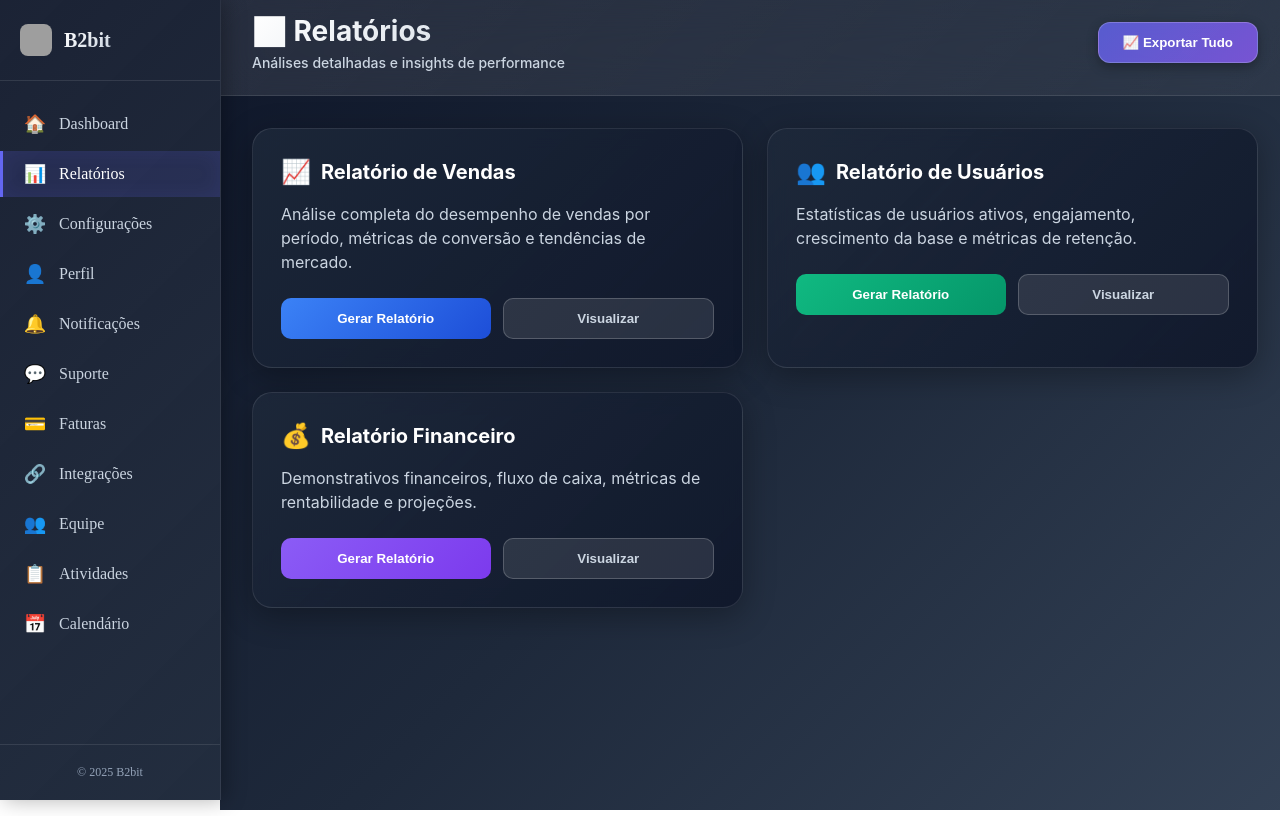
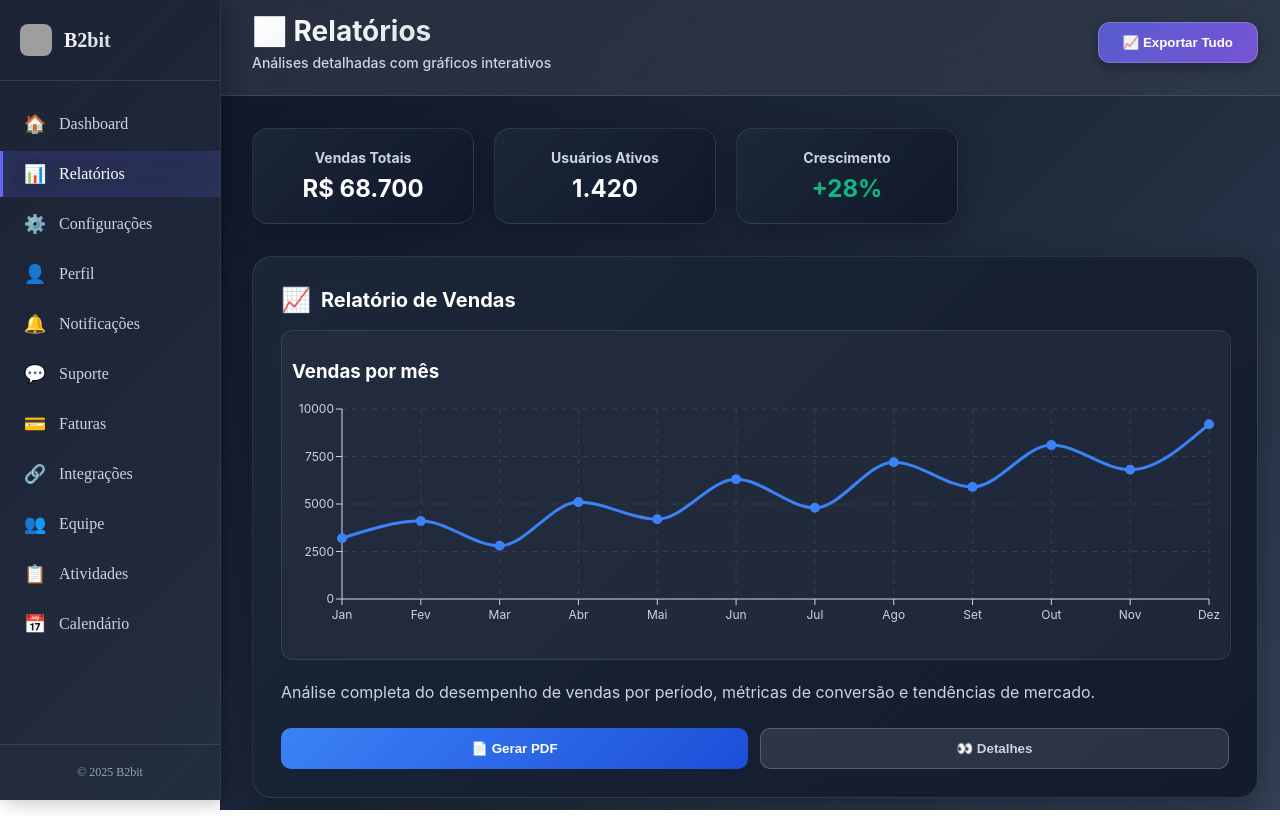
Before and after one commit to DiegoCarvalho-dev/Desafio-tecnico-b2bit, a React (Vite) app in the folder dasafio-b2bit/: page /relatorios in a window 1280 px wide. Built offline with nearby package versions, Linux system fonts and the light colour scheme; grey boxes are pictures that could not be loaded.

Commit message:
style: ajustar posicionamento e padding dos containers de gráfico para perfeito enquadramento

```diff
--- a/dasafio-b2bit/src/pages/Relatorios.jsx
+++ b/dasafio-b2bit/src/pages/Relatorios.jsx
@@ -1,6 +1,46 @@
-import React from "react";
+import React, { useState } from "react";
+import SalesChart from "../components/SalesChart";
+import StatCard from "../components/StatCard";
 
 export default function Relatorios() {
+  const [relatorioAtivo, setRelatorioAtivo] = useState(null);
+
+  const dadosVendas = [
+    { month: 'Jan', sales: 3200 },
+    { month: 'Fev', sales: 4100 },
+    { month: 'Mar', sales: 2800 },
+    { month: 'Abr', sales: 5100 },
+    { month: 'Mai', sales: 4200 },
+    { month: 'Jun', sales: 6300 },
+    { month: 'Jul', sales: 4800 },
+    { month: 'Ago', sales: 7200 },
+    { month: 'Set', sales: 5900 },
+    { month: 'Out', sales: 8100 },
+    { month: 'Nov', sales: 6800 },
+    { month: 'Dez', sales: 9200 }
+  ];
+
+  const dadosUsuarios = [
+    { month: 'Jan', users: 1200 },
+    { month: 'Fev', users: 1900 },
+    { month: 'Mar', users: 1500 },
+    { month: 'Abr', users: 2100 },
+    { month: 'Mai', users: 1800 },
+    { month: 'Jun', users: 2400 }
+  ];
+
+  const visualizarRelatorio = (tipo) => {
+    setRelatorioAtivo(tipo);
+  };
+
+  const fecharRelatorio = () => {
+    setRelatorioAtivo(null);
+  };
+
+  const gerarRelatorio = (tipo) => {
+    alert(`📊 Relatório ${tipo} está sendo gerado...`);
+  };
+
   return (
     <div style={{
       position: 'fixed',
@@ -45,7 +85,7 @@ export default function Relatorios() {
             fontSize: '14px',
             fontWeight: '500'
           }}>
-            Análises detalhadas e insights de performance
+            Análises detalhadas com gráficos interativos
           </p>
         </div>
         <button style={{
@@ -71,10 +111,60 @@ export default function Relatorios() {
         zIndex: '1'
       }}>
 
-        {/* Grid de Cards */}
+        {/* Métricas Rápidas usando StatCard (adaptado) */}
+        <div style={{
+          display: 'flex',
+          gap: '20px',
+          marginBottom: '32px',
+          flexWrap: 'wrap'
+        }}>
+          <div style={{
+            background: 'linear-gradient(135deg, rgba(30, 41, 59, 0.8) 0%, rgba(15, 23, 42, 0.9) 100%)',
+            borderRadius: '16px',
+            padding: '20px',
+            boxShadow: '0 8px 32px rgba(0, 0, 0, 0.3)',
+            border: '1px solid rgba(255, 255, 255, 0.1)',
+            backdropFilter: 'blur(10px)',
+            minWidth: '180px',
+            textAlign: 'center'
+          }}>
+            <h3 style={{ margin: '0 0 8px 0', fontSize: '14px', color: '#cbd5e1' }}>Vendas Totais</h3>
+            <p style={{ margin: 0, fontSize: '24px', fontWeight: 'bold', color: '#ffffff' }}>R$ 68.700</p>
+          </div>
+
+          <div style={{
+            background: 'linear-gradient(135deg, rgba(30, 41, 59, 0.8) 0%, rgba(15, 23, 42, 0.9) 100%)',
+            borderRadius: '16px',
+            padding: '20px',
+            boxShadow: '0 8px 32px rgba(0, 0, 0, 0.3)',
+            border: '1px solid rgba(255, 255, 255, 0.1)',
+            backdropFilter: 'blur(10px)',
+            minWidth: '180px',
+            textAlign: 'center'
+          }}>
+            <h3 style={{ margin: '0 0 8px 0', fontSize: '14px', color: '#cbd5e1' }}>Usuários Ativos</h3>
+            <p style={{ margin: 0, fontSize: '24px', fontWeight: 'bold', color: '#ffffff' }}>1.420</p>
+          </div>
+
+          <div style={{
+            background: 'linear-gradient(135deg, rgba(30, 41, 59, 0.8) 0%, rgba(15, 23, 42, 0.9) 100%)',
+            borderRadius: '16px',
+            padding: '20px',
+            boxShadow: '0 8px 32px rgba(0, 0, 0, 0.3)',
+            border: '1px solid rgba(255, 255, 255, 0.1)',
+            backdropFilter: 'blur(10px)',
+            minWidth: '180px',
+            textAlign: 'center'
+          }}>
+            <h3 style={{ margin: '0 0 8px 0', fontSize: '14px', color: '#cbd5e1' }}>Crescimento</h3>
+            <p style={{ margin: 0, fontSize: '24px', fontWeight: 'bold', color: '#10b981' }}>+28%</p>
+          </div>
+        </div>
+
+        {/* Grid de Cards de Relatório */}
         <div style={{
           display: 'grid',
-          gridTemplateColumns: 'repeat(auto-fit, minmax(380px, 1fr))',
+          gridTemplateColumns: 'repeat(auto-fit, minmax(500px, 1fr))',
           gap: '24px'
         }}>
 
@@ -94,11 +184,23 @@ export default function Relatorios() {
               fontWeight: '700',
               display: 'flex',
               alignItems: 'center',
-              gap: '10px'
+              gap: '10px',
+              color: '#ffffff'
             }}>
               <span style={{ fontSize: '24px' }}>📈</span>
               Relatório de Vendas
             </h2>
+
+            {/* USANDO O SALESCHART EXISTENTE */}
+            <div style={{
+              background: 'rgba(255, 255, 255, 0.05)',
+              borderRadius: '12px',
+              padding: '0px 16px 0px 0px',
+              marginBottom: '20px'
+            }}>
+              <SalesChart data={dadosVendas} />
+            </div>
+
             <p style={{
               margin: '0 0 24px 0',
               color: '#cbd5e1',
@@ -106,8 +208,10 @@ export default function Relatorios() {
             }}>
               Análise completa do desempenho de vendas por período, métricas de conversão e tendências de mercado.
             </p>
+
             <div style={{ display: 'flex', gap: '12px' }}>
-              <button style={{
+              <button
+                style={{
                   background: 'linear-gradient(135deg, #3b82f6 0%, #1d4ed8 100%)',
                   color: 'white',
                   border: 'none',
@@ -117,10 +221,13 @@ export default function Relatorios() {
                   cursor: 'pointer',
                   transition: 'all 0.3s ease',
                   flex: '1'
-              }}>
-                Gerar Relatório
+                }}
+                onClick={() => gerarRelatorio('de Vendas')}
+              >
+                📄 Gerar PDF
               </button>
-              <button style={{
+              <button
+                style={{
                   background: 'rgba(255, 255, 255, 0.1)',
                   color: '#cbd5e1',
                   border: '1px solid rgba(255, 255, 255, 0.2)',
@@ -130,8 +237,10 @@ export default function Relatorios() {
                   cursor: 'pointer',
                   transition: 'all 0.3s ease',
                   flex: '1'
-              }}>
-                Visualizar
+                }}
+                onClick={() => visualizarRelatorio('vendas')}
+              >
+                👀 Detalhes
               </button>
             </div>
           </div>
@@ -152,11 +261,27 @@ export default function Relatorios() {
               fontWeight: '700',
               display: 'flex',
               alignItems: 'center',
-              gap: '10px'
+              gap: '10px',
+              color: '#ffffff'
             }}>
               <span style={{ fontSize: '24px' }}>👥</span>
               Relatório de Usuários
             </h2>
+
+            {/* Gráfico de Usuários */}
+            <div style={{
+              background: 'rgba(255, 255, 255, 0.05)',
+              borderRadius: '12px',
+              padding: '0px 16px 0px 0px',
+              marginBottom: '20px'
+            }}>
+              <SalesChart
+                data={dadosUsuarios}
+                dataKey="users"
+                strokeColor="#10b981"
+              />
+            </div>
+
             <p style={{
               margin: '0 0 24px 0',
               color: '#cbd5e1',
@@ -164,8 +289,10 @@ export default function Relatorios() {
             }}>
               Estatísticas de usuários ativos, engajamento, crescimento da base e métricas de retenção.
             </p>
+
             <div style={{ display: 'flex', gap: '12px' }}>
-              <button style={{
+              <button
+                style={{
                   background: 'linear-gradient(135deg, #10b981 0%, #059669 100%)',
                   color: 'white',
                   border: 'none',
@@ -175,10 +302,13 @@ export default function Relatorios() {
                   cursor: 'pointer',
                   transition: 'all 0.3s ease',
                   flex: '1'
-              }}>
-                Gerar Relatório
+                }}
+                onClick={() => gerarRelatorio('de Usuários')}
+              >
+                📄 Gerar PDF
               </button>
-              <button style={{
+              <button
+                style={{
                   background: 'rgba(255, 255, 255, 0.1)',
                   color: '#cbd5e1',
                   border: '1px solid rgba(255, 255, 255, 0.2)',
@@ -188,72 +318,115 @@ export default function Relatorios() {
                   cursor: 'pointer',
                   transition: 'all 0.3s ease',
                   flex: '1'
-              }}>
-                Visualizar
-              </button>
-            </div>
-          </div>
-
-          {/* Card Relatório Financeiro */}
-          <div style={{
-            background: 'linear-gradient(135deg, rgba(30, 41, 59, 0.8) 0%, rgba(15, 23, 42, 0.9) 100%)',
-            borderRadius: '20px',
-            padding: '28px',
-            boxShadow: '0 8px 32px rgba(0, 0, 0, 0.3)',
-            border: '1px solid rgba(255, 255, 255, 0.1)',
-            backdropFilter: 'blur(10px)',
-            transition: 'all 0.3s ease'
-          }}>
-            <h2 style={{
-              margin: '0 0 16px 0',
-              fontSize: '20px',
-              fontWeight: '700',
-              display: 'flex',
-              alignItems: 'center',
-              gap: '10px'
-            }}>
-              <span style={{ fontSize: '24px' }}>💰</span>
-              Relatório Financeiro
-            </h2>
-            <p style={{
-              margin: '0 0 24px 0',
-              color: '#cbd5e1',
-              lineHeight: '1.5'
-            }}>
-              Demonstrativos financeiros, fluxo de caixa, métricas de rentabilidade e projeções.
-            </p>
-            <div style={{ display: 'flex', gap: '12px' }}>
-              <button style={{
-                background: 'linear-gradient(135deg, #8b5cf6 0%, #7c3aed 100%)',
-                color: 'white',
-                border: 'none',
-                padding: '12px 20px',
-                borderRadius: '10px',
-                fontWeight: '600',
-                cursor: 'pointer',
-                transition: 'all 0.3s ease',
-                flex: '1'
-              }}>
-                Gerar Relatório
-              </button>
-              <button style={{
-                background: 'rgba(255, 255, 255, 0.1)',
-                color: '#cbd5e1',
-                border: '1px solid rgba(255, 255, 255, 0.2)',
-                padding: '12px 20px',
-                borderRadius: '10px',
-                fontWeight: '600',
-                cursor: 'pointer',
-                transition: 'all 0.3s ease',
-                flex: '1'
-              }}>
-                Visualizar
+                }}
+                onClick={() => visualizarRelatorio('usuarios')}
+              >
+                👀 Detalhes
               </button>
             </div>
           </div>
 
         </div>
+
+        {/* Modal de Detalhes */}
+        {relatorioAtivo && (
+          <div style={{
+            position: 'fixed',
+            top: '0',
+            left: '0',
+            right: '0',
+            bottom: '0',
+            background: 'rgba(0, 0, 0, 0.8)',
+            display: 'flex',
+            alignItems: 'center',
+            justifyContent: 'center',
+            zIndex: '1000',
+            padding: '20px'
+          }}>
+            <div style={{
+              background: 'linear-gradient(135deg, rgba(30, 41, 59, 0.95) 0%, rgba(15, 23, 42, 0.98) 100%)',
+              borderRadius: '20px',
+              padding: '32px',
+              boxShadow: '0 20px 60px rgba(0, 0, 0, 0.5)',
+              border: '1px solid rgba(255, 255, 255, 0.2)',
+              backdropFilter: 'blur(20px)',
+              maxWidth: '800px',
+              width: '100%',
+              maxHeight: '80vh',
+              overflowY: 'auto'
+            }}>
+              <div style={{
+                display: 'flex',
+                justifyContent: 'space-between',
+                alignItems: 'center',
+                marginBottom: '24px'
+              }}>
+                <h2 style={{
+                  margin: 0,
+                  fontSize: '24px',
+                  fontWeight: '700',
+                  color: '#ffffff'
+                }}>
+                  {relatorioAtivo === 'vendas' && '📈 Detalhes - Vendas'}
+                  {relatorioAtivo === 'usuarios' && '👥 Detalhes - Usuários'}
+                </h2>
+                <button
+                  onClick={fecharRelatorio}
+                  style={{
+                    background: 'rgba(255, 255, 255, 0.1)',
+                    color: '#cbd5e1',
+                    border: '1px solid rgba(255, 255, 255, 0.2)',
+                    padding: '8px 16px',
+                    borderRadius: '8px',
+                    cursor: 'pointer',
+                    fontSize: '18px'
+                  }}
+                >
+                  ✕
+                </button>
               </div>
+
+              <div style={{ height: '300px', marginBottom: '20px' }}>
+                {relatorioAtivo === 'vendas' && <SalesChart data={dadosVendas} />}
+                {relatorioAtivo === 'usuarios' && <SalesChart data={dadosUsuarios} dataKey="users" strokeColor="#10b981" />}
+              </div>
+
+              <div style={{
+                padding: '16px',
+                background: 'rgba(255, 255, 255, 0.05)',
+                borderRadius: '12px',
+                border: '1px solid rgba(255, 255, 255, 0.1)'
+              }}>
+                <h4 style={{ margin: '0 0 8px 0', color: '#ffffff' }}>📋 Análise Detalhada</h4>
+                <p style={{ margin: 0, color: '#cbd5e1', fontSize: '14px', lineHeight: '1.6' }}>
+                  {relatorioAtivo === 'vendas' && 'Crescimento consistente ao longo do ano com pico de R$ 9.200 em Dezembro. Tendência positiva com aumento médio de 15% mensal.'}
+                  {relatorioAtivo === 'usuarios' && 'Base de usuários cresceu 100% em 6 meses. Alta taxa de retenção (85%) e engajamento consistente.'}
+                </p>
+              </div>
+            </div>
+          </div>
+        )}
+      </div>
+
+      <style>{`
+        /* Efeito hover para botões principais */
+        button:hover {
+          transform: translateY(-2px);
+          box-shadow: 0 6px 20px rgba(59, 130, 246, 0.4);
+        }
+
+        /* Efeito hover para cards de métricas */
+        div[style*="background: linear-gradient(135deg, rgba(30, 41, 59, 0.8)"]:hover {
+          transform: translateY(-2px);
+          box-shadow: 0 12px 40px rgba(0, 0, 0, 0.4);
+        }
+
+        /* Efeito hover para cards de relatório */
+        div[style*="background: linear-gradient(135deg, rgba(30, 41, 59, 0.8) 0%, rgba(15, 23, 42, 0.9) 100%)"]:hover {
+          transform: translateY(-2px);
+          box-shadow: 0 12px 40px rgba(0, 0, 0, 0.4);
+        }
+      `}</style>
     </div>
   );
 }
```
Lines whose indentation alone changed are shown as unchanged.
